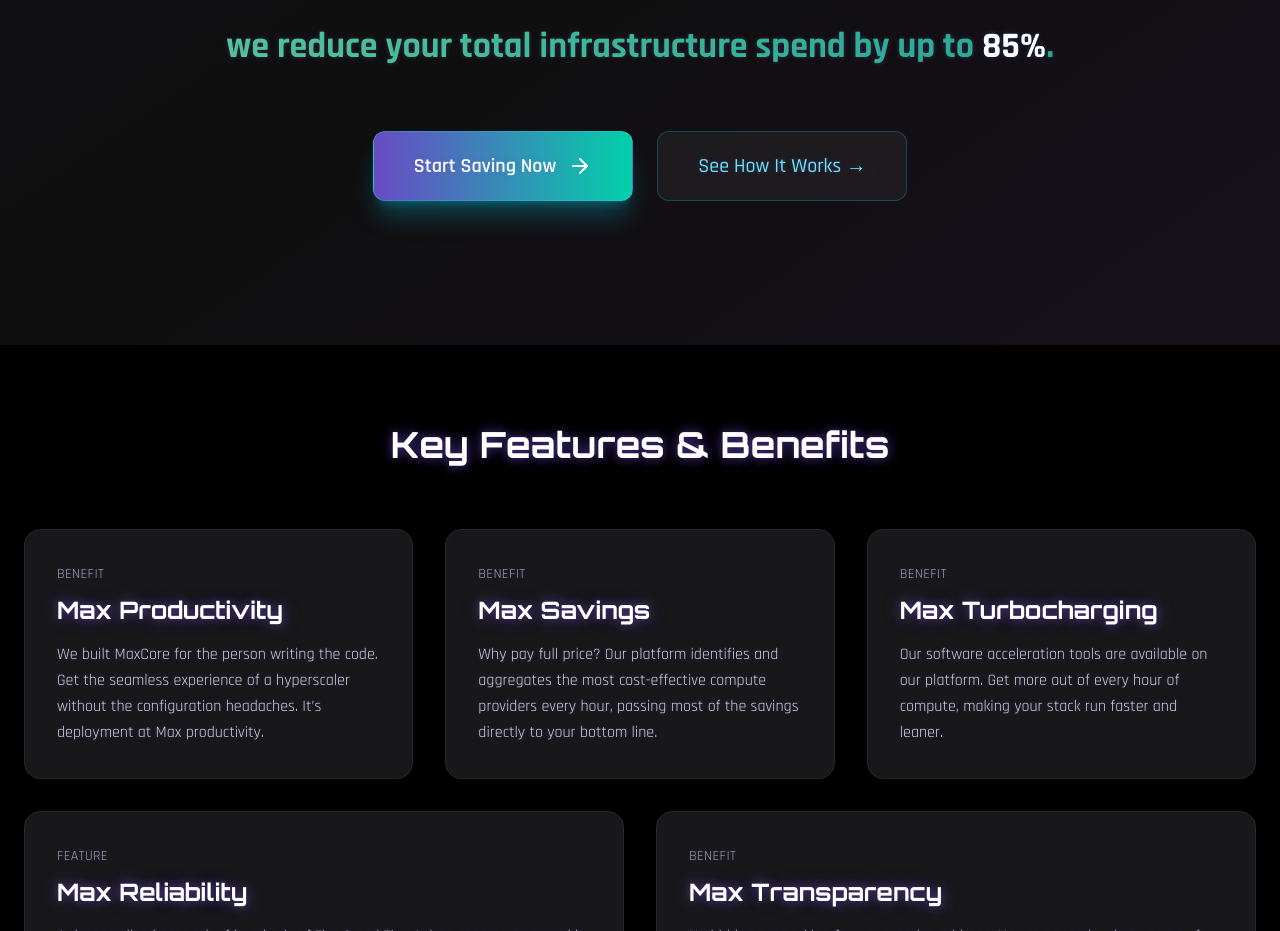
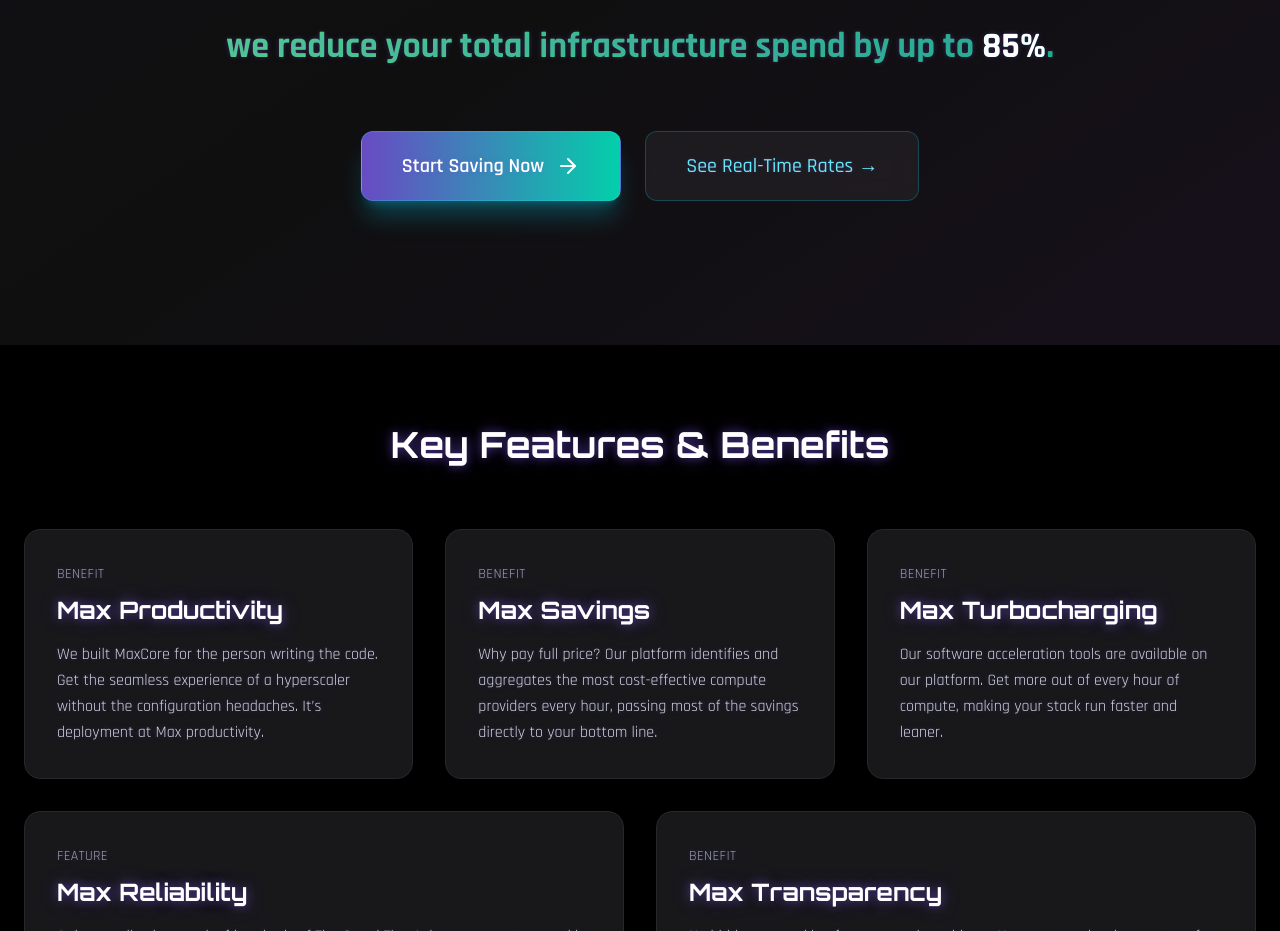
Before and after one commit to deepakpandian-yactraq/maxcore, a React (Vite) app: page / in a window 1280 px wide. Shown: the part 2027-2958 px from the top of the page. Built offline with nearby package versions, Linux system fonts and the light colour scheme.

Commit message:
Update demo video link text and href

```diff
--- a/src/components/TheSolution.tsx
+++ b/src/components/TheSolution.tsx
@@ -61,8 +61,7 @@ export default function TheSolution() {
 
   {/* Demo Video */}
   <a
-    href="#"
-    target="_blank"
+    href="#pricingComparison"
     rel="noopener noreferrer"
     className="
       inline-flex items-center gap-3 px-10 py-5 text-xl font-medium
@@ -72,7 +71,7 @@ export default function TheSolution() {
       rounded-xl transition-all duration-300
     "
   >
-    See How It Works →
+    See Real-Time Rates →
   </a>
 
 </div>
```
